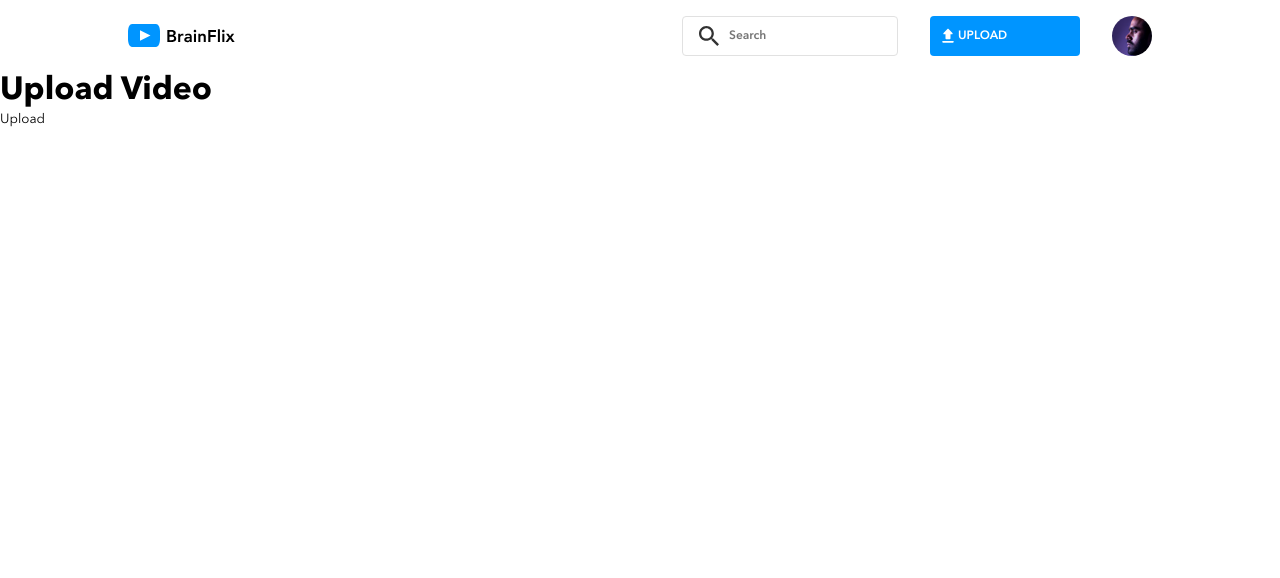
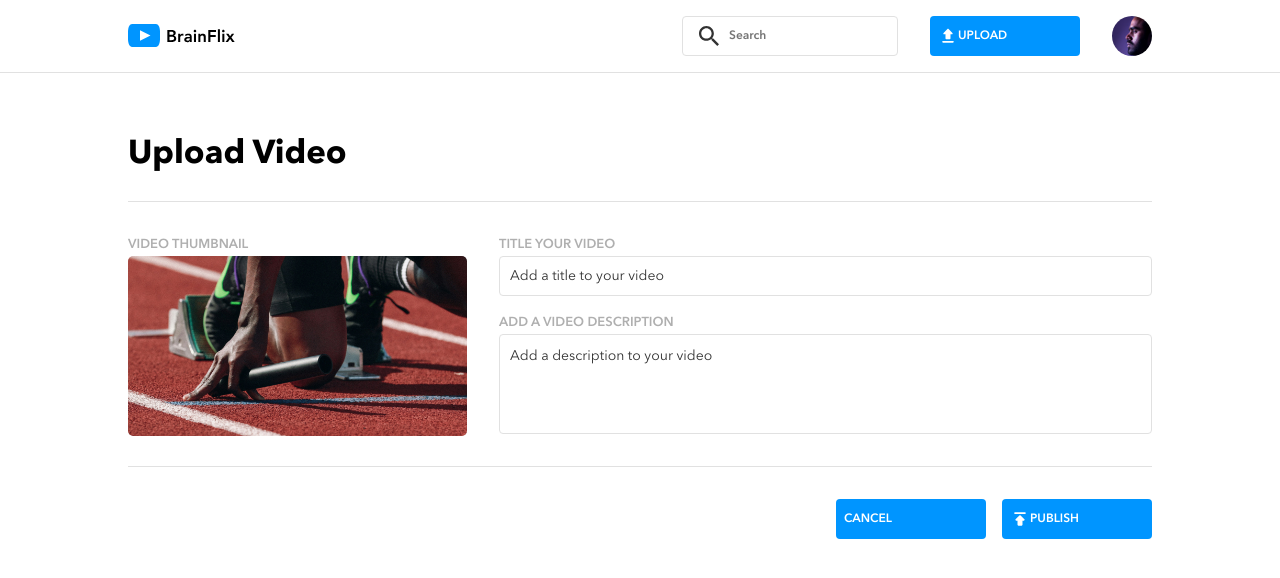
Before and after one commit to ilkin-dev/brain-flix, a React (Create React App) app: page /upload in a window 1280 px wide. Shown: the top 578 px of the page. Built offline with nearby package versions, Linux system fonts and the light colour scheme.

Commit message:
Update: VideoUploadPage style is done

```diff
--- a/src/pages/VideoUploadPage/VideoUploadPage.css
+++ b/src/pages/VideoUploadPage/VideoUploadPage.css
@@ -0,0 +1,169 @@
+.page-header {
+  font-size: 33px;
+  line-height: 44px;
+  font-weight: 700;
+}
+@media (max-width: 767px) {
+  .page-header {
+    font-size: 24px;
+    line-height: 32px;
+    font-weight: 700;
+  }
+}
+
+.section-header {
+  font-size: 12px;
+  line-height: 20px;
+  font-weight: 700;
+}
+@media (max-width: 767px) {
+  .section-header {
+    font-size: 12px;
+    line-height: 20px;
+    font-weight: 700;
+  }
+}
+
+.subheader {
+  font-size: 14px;
+  line-height: 22px;
+  font-weight: 700;
+}
+@media (max-width: 767px) {
+  .subheader {
+    font-size: 13px;
+    line-height: 18px;
+    font-weight: 700;
+  }
+}
+
+.body-copy {
+  font-size: 14px;
+  line-height: 22px;
+  font-weight: 400;
+}
+@media (max-width: 767px) {
+  .body-copy {
+    font-size: 13px;
+    line-height: 18px;
+    font-weight: 400;
+  }
+}
+
+.labels-buttons {
+  font-size: 12px;
+  line-height: 20px;
+  font-weight: 600;
+}
+@media (max-width: 767px) {
+  .labels-buttons {
+    font-size: 13px;
+    line-height: 20px;
+    font-weight: 600;
+  }
+}
+
+.silver-text {
+  font-size: 13px;
+  line-height: 22px;
+  color: #afafaf;
+}
+@media (max-width: 767px) {
+  .silver-text {
+    line-height: 18px;
+    font-size: 12px;
+  }
+}
+
+.text-demi {
+  font-weight: 600;
+}
+
+.text-bold {
+  font-weight: 700;
+}
+
+.upload-page__dividerBelowTitle {
+  margin-bottom: 32px;
+}
+@media (max-width: 767px) {
+  .upload-page__dividerBelowTitle {
+    display: none;
+  }
+}
+.upload-page__dividerOverButtons {
+  margin-bottom: 32px;
+}
+@media (max-width: 767px) {
+  .upload-page__dividerOverButtons {
+    display: none;
+  }
+}
+.upload-page__form {
+  display: flex;
+  flex-direction: column;
+}
+.upload-page__thumbnailAndDetails {
+  display: flex;
+  flex-direction: column;
+}
+@media (min-width: 1024px) {
+  .upload-page__thumbnailAndDetails {
+    flex-direction: row;
+  }
+}
+.upload-page__thumbnail {
+  margin-bottom: 16px;
+}
+@media (min-width: 1024px) {
+  .upload-page__thumbnail {
+    margin-right: 32px;
+  }
+}
+.upload-page__thumbnail img {
+  height: 180px;
+  border-radius: 5px;
+}
+.upload-page__details {
+  display: flex;
+  flex-direction: column;
+  width: 100%;
+  gap: 16px;
+  margin-bottom: 32px;
+}
+.upload-page__input-group {
+  display: flex;
+  flex-direction: column;
+}
+.upload-page__input::-moz-placeholder, .upload-page__textarea::-moz-placeholder {
+  color: #323232;
+}
+.upload-page__input::placeholder, .upload-page__textarea::placeholder {
+  color: #323232;
+}
+.upload-page__textarea {
+  height: 100px;
+  resize: none;
+}
+.upload-page__buttons {
+  display: flex;
+  justify-content: flex-end;
+  gap: 16px;
+}
+@media (min-width: 768px) and (max-width: 1023px) {
+  .upload-page__button {
+    width: 100%;
+    max-width: 200px;
+    margin: 5px 0;
+  }
+}
+@media (max-width: 767px) {
+  .upload-page__buttons {
+    flex-direction: column;
+    display: flex;
+  }
+  .upload-page__button {
+    width: 100%;
+    margin: 5px 0;
+  }
+}
--- a/src/pages/VideoUploadPage/VideoUploadPage.js
+++ b/src/pages/VideoUploadPage/VideoUploadPage.js
@@ -1,19 +1,53 @@
 import React from 'react';
+import { useNavigate } from 'react-router-dom';
+import './VideoUploadPage.css';
+import uploadImage from '../../assets/images/Upload-video-preview.jpg';
+import Divider from '../../components/Divider/Divider';
+import Button from '../../components/Button/Button';
+import icons from '../../config/icons';
 
 const VideoUploadPage = () => {
+    const navigate = useNavigate();
 
     const handleSubmit = (event) => {
         event.preventDefault();
         alert('Video uploaded successfully!');
+        navigate('/video');
     };
 
     return (
-        <div>
-            <h1>Upload Video</h1>
-            <form onSubmit={handleSubmit}>
-                <button type="submit">Upload</button>
-            </form>
-        </div>
+        <>
+            <Divider />
+            <div className="upload-page component section">
+                <h1 className="upload-page__title headline page-header">Upload Video</h1>
+                <Divider clsName='upload-page__dividerBelowTitle' />
+                <form className="upload-page__form" onSubmit={handleSubmit}>
+                    <div className='upload-page__thumbnailAndDetails'>
+                        <div className='upload-page__thumbnailContainer'>
+                            <label className="upload-page__label silver-text text-demi">VIDEO THUMBNAIL</label>
+                            <div className="upload-page__thumbnail">
+                                <img src={uploadImage} alt="Video Thumbnail" />
+                            </div>
+                        </div>
+                        <div className="upload-page__details">
+                            <div className="upload-page__input-group">
+                                <label htmlFor="title" className="upload-page__label silver-text text-demi">TITLE YOUR VIDEO</label>
+                                <input type="text" id="title" className="upload-page__input form-field  body-copy" placeholder="Add a title to your video" />
+                            </div>
+                            <div className="upload-page__input-group">
+                                <label htmlFor="description" className="upload-page__label silver-text text-demi">ADD A VIDEO DESCRIPTION</label>
+                                <textarea id="description" className="upload-page__textarea form-field  body-copy" placeholder="Add a description to your video"></textarea>
+                            </div>
+                        </div>
+                    </div>
+                    <Divider clsName='upload-page__dividerOverButtons' />
+                    <div className="upload-page__buttons">
+                        <Button type='button' className='button-2 upload-page__button--cancel' onClick={() => navigate('/video')} text='CANCEL' />
+                        <Button type='submit' className='button-1 upload-page__button--publish' icon={icons.publish} text='PUBLISH' />
+                    </div>
+                </form>
+            </div >
+        </>
     );
 };
 
--- a/src/pages/VideoUploadPage/VideoUploadPage.scss
+++ b/src/pages/VideoUploadPage/VideoUploadPage.scss
@@ -0,0 +1,99 @@
+@import "../../styles/abstracts/variables";
+@import "../../styles/abstracts/mixins";
+@import "../../styles/base/typography";
+
+.upload-page {
+  &__dividerBelowTitle {
+    margin-bottom: 32px;
+
+    @include respond-to("mobile") {
+      display: none;
+    }
+  }
+
+  &__dividerOverButtons {
+    margin-bottom: 32px;
+
+    @include respond-to("mobile") {
+      display: none;
+    }
+  }
+
+  &__form {
+    display: flex;
+    flex-direction: column;
+  }
+
+  &__thumbnailAndDetails {
+    display: flex;
+    flex-direction: column;
+    @include respond-to("desktop") {
+      flex-direction: row;
+    }
+  }
+
+  &__thumbnail {
+    margin-bottom: 16px;
+
+    @include respond-to("desktop") {
+      margin-right: 32px;
+    }
+
+    img {
+      height: 180px;
+      border-radius: $thumbnail-border-radius;
+    }
+  }
+
+  &__details {
+    display: flex;
+    flex-direction: column;
+    width: 100%;
+    gap: 16px;
+    margin-bottom: 32px;
+  }
+
+  &__input-group {
+    display: flex;
+    flex-direction: column;
+  }
+
+  &__input::placeholder,
+  &__textarea::placeholder {
+    color: $color-black;
+  }
+
+  &__textarea {
+    height: 100px;
+    resize: none;
+  }
+
+  &__buttons {
+    display: flex;
+    justify-content: flex-end;
+    gap: 16px;
+  }
+
+  @include respond-to("tablet") {
+    &__button {
+      width: 100%;
+      max-width: 200px;
+      margin: 5px 0;
+    }
+  }
+
+  @include respond-to("mobile") {
+    &__buttons {
+      flex-direction: column;
+      display: flex;
+    }
+
+    &__button {
+      width: 100%;
+      margin: 5px 0;
+
+      &--cancel {
+      }
+    }
+  }
+}
```
